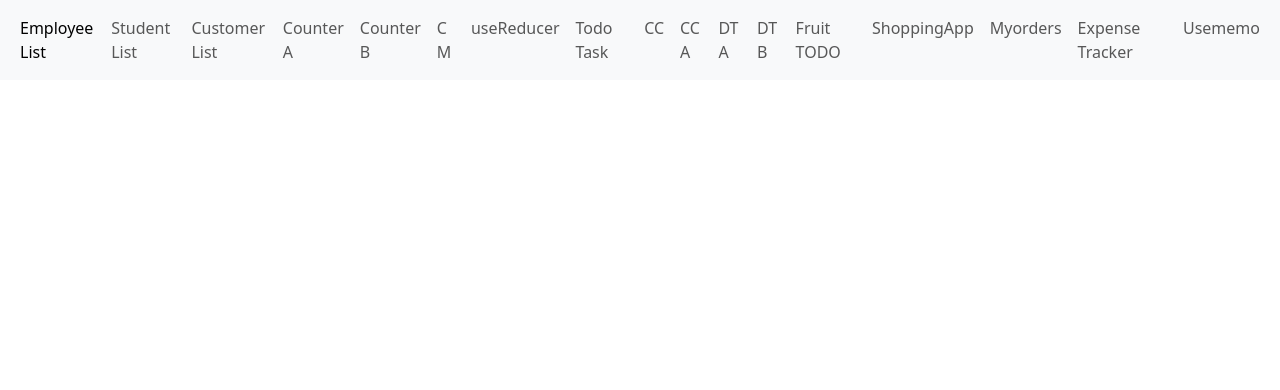
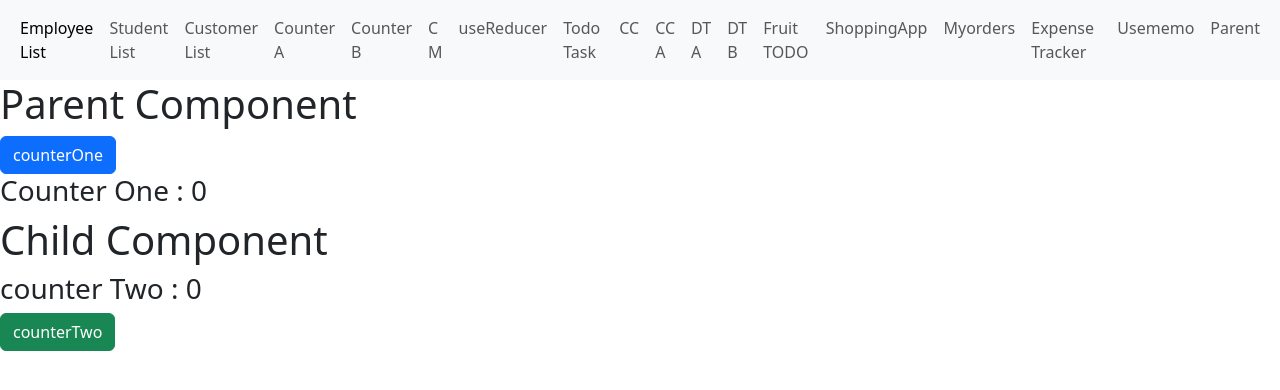
Before and after one commit to Vaibhavi7499/React-Hooks-Practical, a React (Create React App) app: page /parentc in a window 1280 px wide. Shown: the top 390 px of the page. Built offline with nearby package versions, Linux system fonts and the light colour scheme.

Commit message:
UseCallback and React.memo example

```diff
--- a/src/App.js
+++ b/src/App.js
@@ -24,6 +24,7 @@ import Myorders from "./component/Pract-useReducer/Shopping/Myorders";
 import PractUseRefHook from "./PractUseRefHook";
 import ExpenseTracker from "./component/Pract-useReducer/ExpenseTracker/ExpenseTracker";
 import Usememo from "./Usememo";
+import ParentC from "./memo/ParentC";
 
 function App() {
 
@@ -55,6 +56,7 @@ function App() {
             <Route path="/myorders" element={<Myorders/>} />
             <Route path="/expensetracker" element={<ExpenseTracker/>} />
             <Route path="/usememo" element={<Usememo/>} />
+            <Route path="/parentc" element={<ParentC/>} />
           </Routes>
         </BrowserRouter>
       </counterContext.Provider>
--- a/src/Layout.js
+++ b/src/Layout.js
@@ -72,6 +72,9 @@ const Layout = () => {
               <li className="nav-item">
                   <Link className="nav-link" to="/usememo">Usememo</Link>
               </li>
+              <li className="nav-item">
+                  <Link className="nav-link" to="/parentc">Parent</Link>
+              </li>
             </ul>
           </div>
         </div>
--- /dev/null
+++ b/src/memo/ChildC.jsx
@@ -0,0 +1,17 @@
+import React from "react";
+import { memo } from "react";
+
+const ChildC = (props) => {
+  console.log(props.counterTwo, "child called");
+  return (
+    <div>
+      <h1>Child Component</h1>
+      <h3>counter Two : {props.counterTwo}</h3>
+      <button className="btn btn-success" onClick={props.increaseCounterTwo}>
+        counterTwo
+      </button>
+    </div>
+  );
+};
+
+export default memo(ChildC);
--- /dev/null
+++ b/src/memo/ParentC.jsx
@@ -0,0 +1,37 @@
+import React, { useCallback, useState } from "react";
+import ChildC from "./ChildC";
+
+const ParentC = () => {
+  let [counterOne, setCounterOne] = useState(0);
+  let [counterTwo, setCounterTwo] = useState(0);
+
+  let increaseCounterOne = () => {
+    setCounterOne(counterOne + 1);
+  };
+
+//   let increaseCounterTwo = () => {
+//     setCounterTwo(counterTwo + 1);
+//   };
+
+  let increaseCounterTwo = useCallback(() => {
+    setCounterTwo(counterTwo + 1);
+  }, [counterTwo]);
+
+  return (
+    <div>
+      <h1>Parent Component </h1>
+      <button className="btn btn-primary" onClick={increaseCounterOne}>
+        counterOne
+      </button>
+      <h3>Counter One : {counterOne}</h3>
+      {/* <button className='btn btn-success' onClick={increaseCounterTwo}>counterTwo</button> */}
+      {/* <h3>Counter Two : {counterTwo}</h3> */}
+      <ChildC
+        counterTwo={counterTwo}
+        increaseCounterTwo={increaseCounterTwo}
+      ></ChildC>
+    </div>
+  );
+};
+
+export default ParentC;
```
